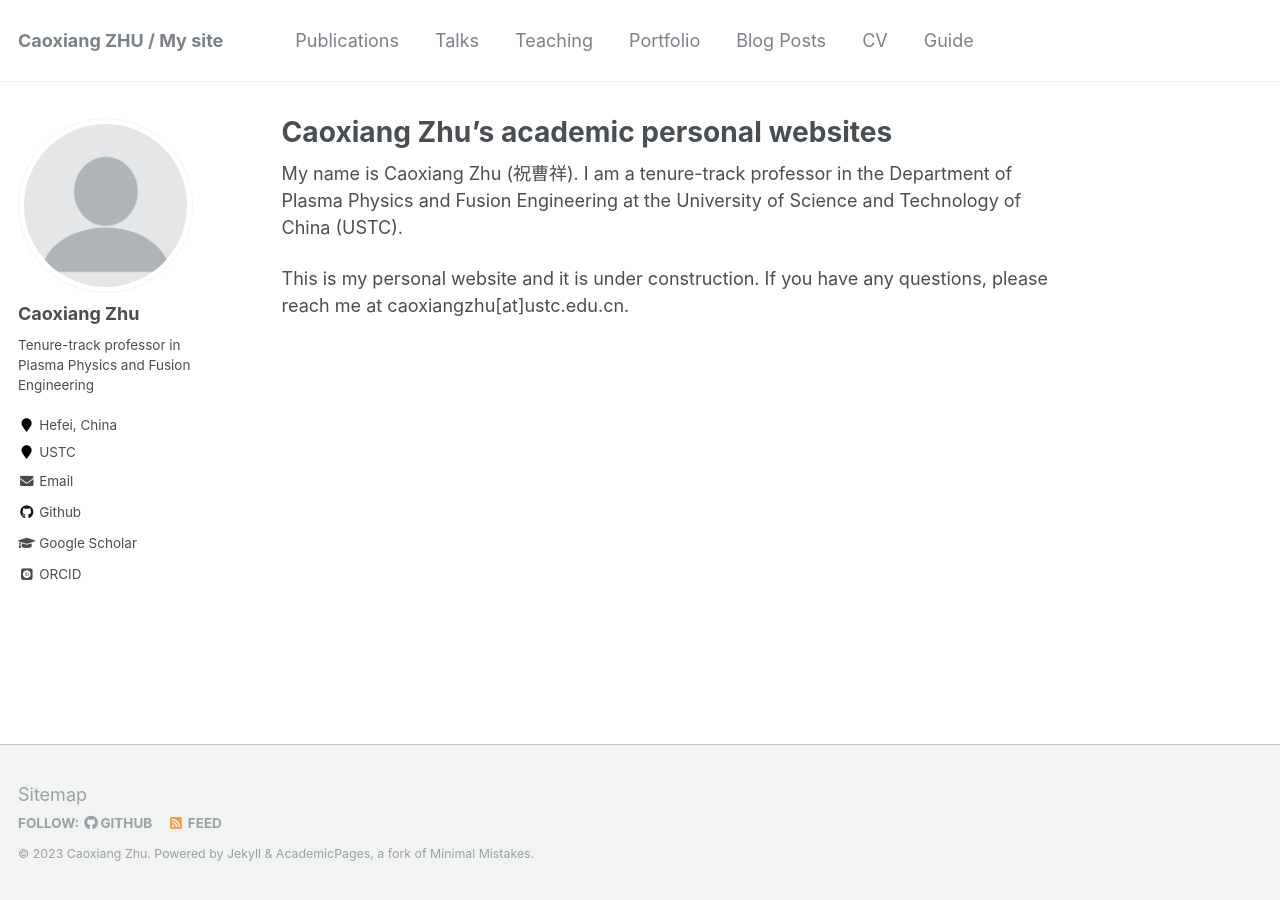
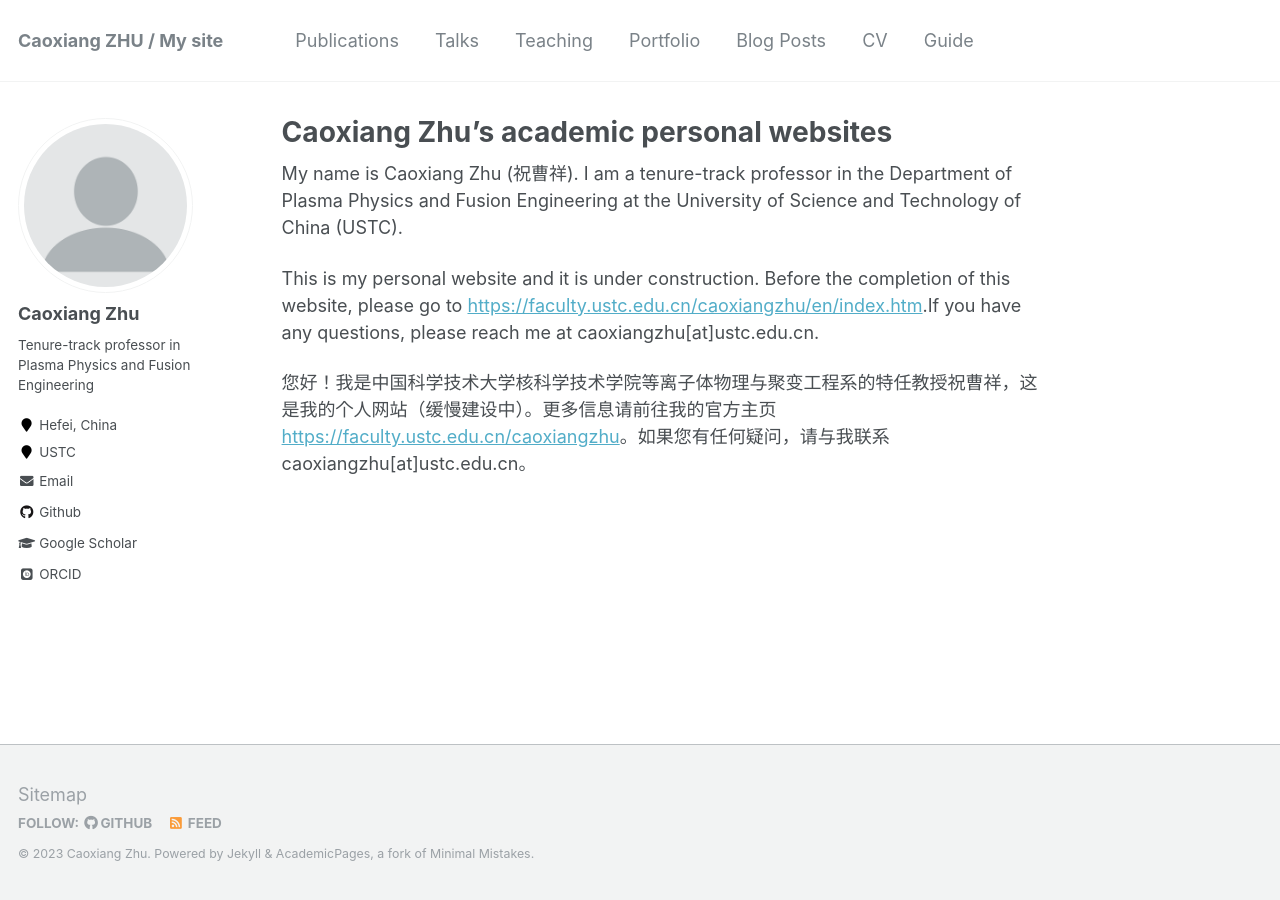
Before and after one commit to zhucaoxiang/zhucaoxiang.github.io, a Jekyll site: the page built from _pages/about.md, in a window 1280 px wide. Built offline with Jekyll 4.4.1, drawn with Linux system fonts in a browser that asks for light colours; some web fonts are replaced.

Commit message:
update about

```diff
--- a/_pages/about.md
+++ b/_pages/about.md
@@ -10,4 +10,6 @@ redirect_from:
 
 My name is Caoxiang Zhu (祝曹祥). I am a tenure-track professor in the Department of Plasma Physics and Fusion Engineering at the University of Science and Technology of China (USTC).
 
-This is my personal website and it is under construction. If you have any questions, please reach me at caoxiangzhu[at]ustc.edu.cn.
+This is my personal website and it is under construction. Before the completion of this website, please go to [https://faculty.ustc.edu.cn/caoxiangzhu/en/index.htm](https://faculty.ustc.edu.cn/caoxiangzhu/en/index.htm).If you have any questions, please reach me at caoxiangzhu[at]ustc.edu.cn.
+
+您好！我是中国科学技术大学核科学技术学院等离子体物理与聚变工程系的特任教授祝曹祥，这是我的个人网站（缓慢建设中）。更多信息请前往我的官方主页[https://faculty.ustc.edu.cn/caoxiangzhu](https://faculty.ustc.edu.cn/caoxiangzhu)。如果您有任何疑问，请与我联系caoxiangzhu[at]ustc.edu.cn。
```
